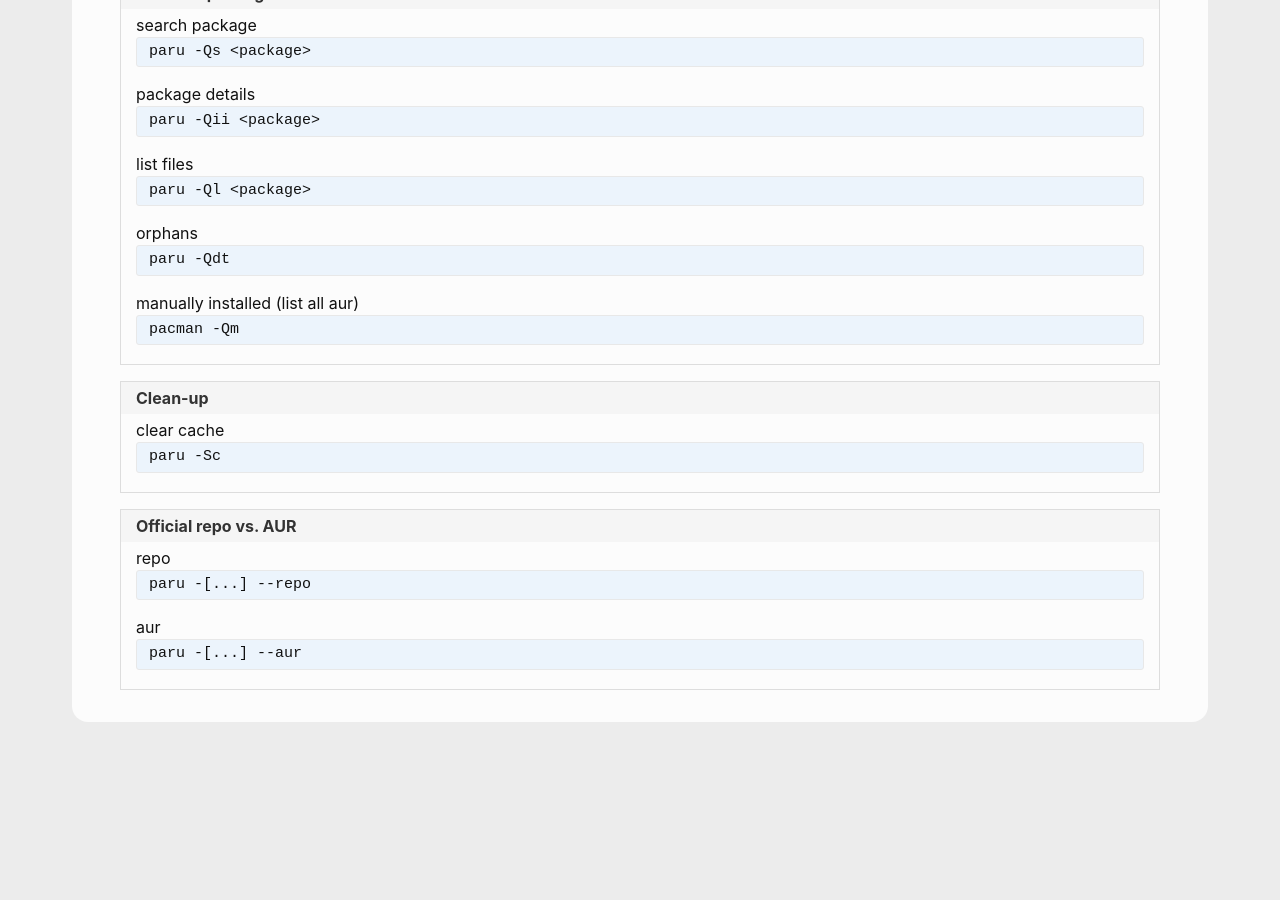
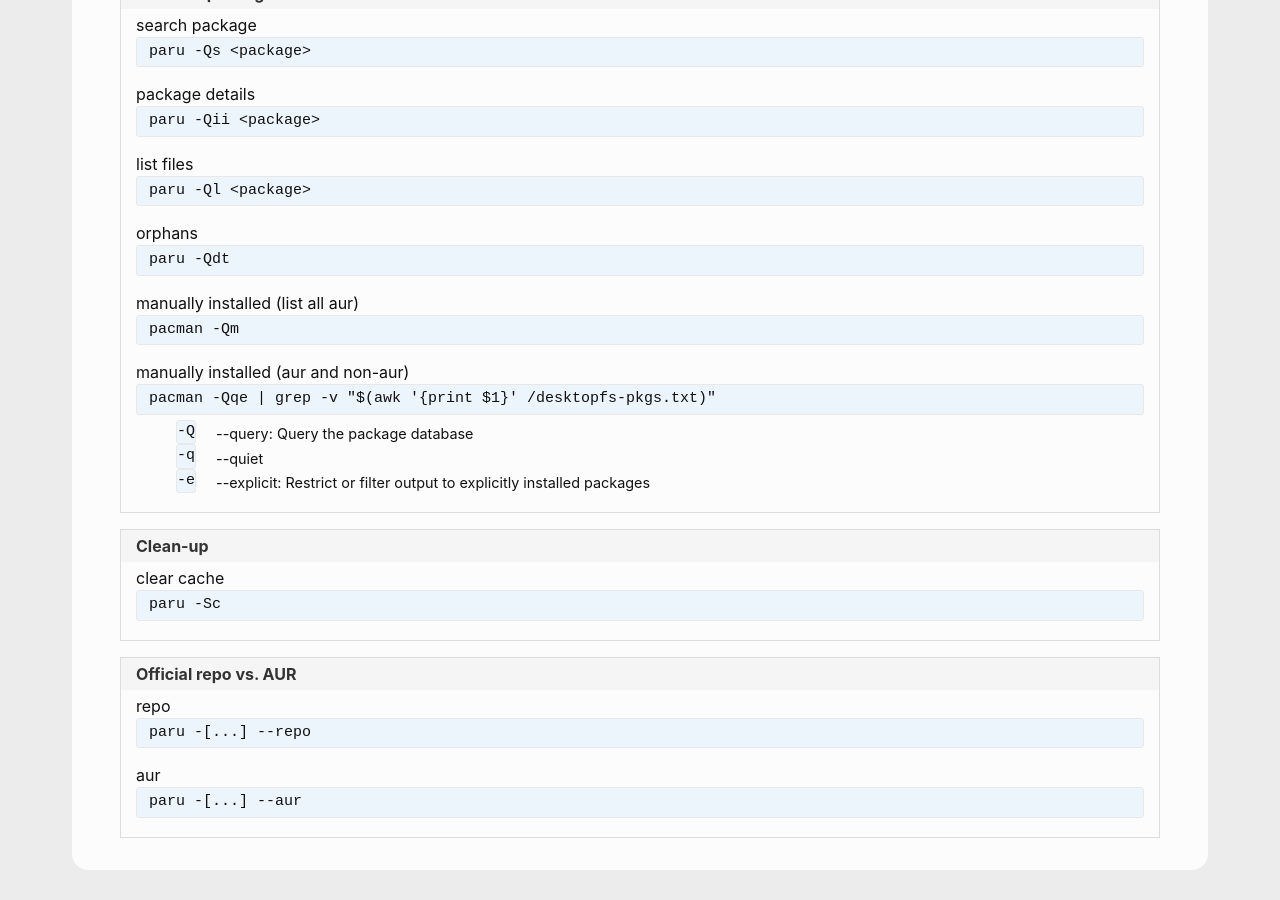
Before and after one commit to andreas-mausch/cheatsheets, a Jekyll site: the page built from _cheatsheets/paru.md, in a window 1280 px wide and 900 px high, scrolled down 1144 px. Built offline with Jekyll 4.4.1, drawn with Linux system fonts in a browser that asks for light colours; before the commit the page ends 1896 px from its top, so only the background shows below that.

Commit message:
pacman: List all manually installed packages

```diff
--- a/_cheatsheets/paru.md
+++ b/_cheatsheets/paru.md
@@ -22,11 +22,23 @@
       search command: paru -F glxinfo # will output extra/mesa-utils
   - name: Installed packages
     commands:
-      search package: paru -Qs <package>
-      package details: paru -Qii <package>
-      list files: paru -Ql <package>
-      orphans: paru -Qdt
-      manually installed (list all aur): pacman -Qm
+      - title: search package
+        command: paru -Qs <package>
+      - title: package details
+        command: paru -Qii <package>
+      - title: list files
+        command: paru -Ql <package>
+      - title: orphans
+        command: paru -Qdt
+      - title: manually installed (list all aur)
+        command: pacman -Qm
+      - title: manually installed (aur and non-aur)
+        command: pacman -Qqe | grep -v "$(awk '{print $1}' /desktopfs-pkgs.txt)"
+        source: https://www.reddit.com/r/ManjaroLinux/comments/fzog8g/get_a_list_of_packages_you_installed_yourself/
+        options:
+          -Q: "--query: Query the package database"
+          -q: --quiet
+          -e: "--explicit: Restrict or filter output to explicitly installed packages"
   - name: Clean-up
     commands:
       clear cache: paru -Sc
```
